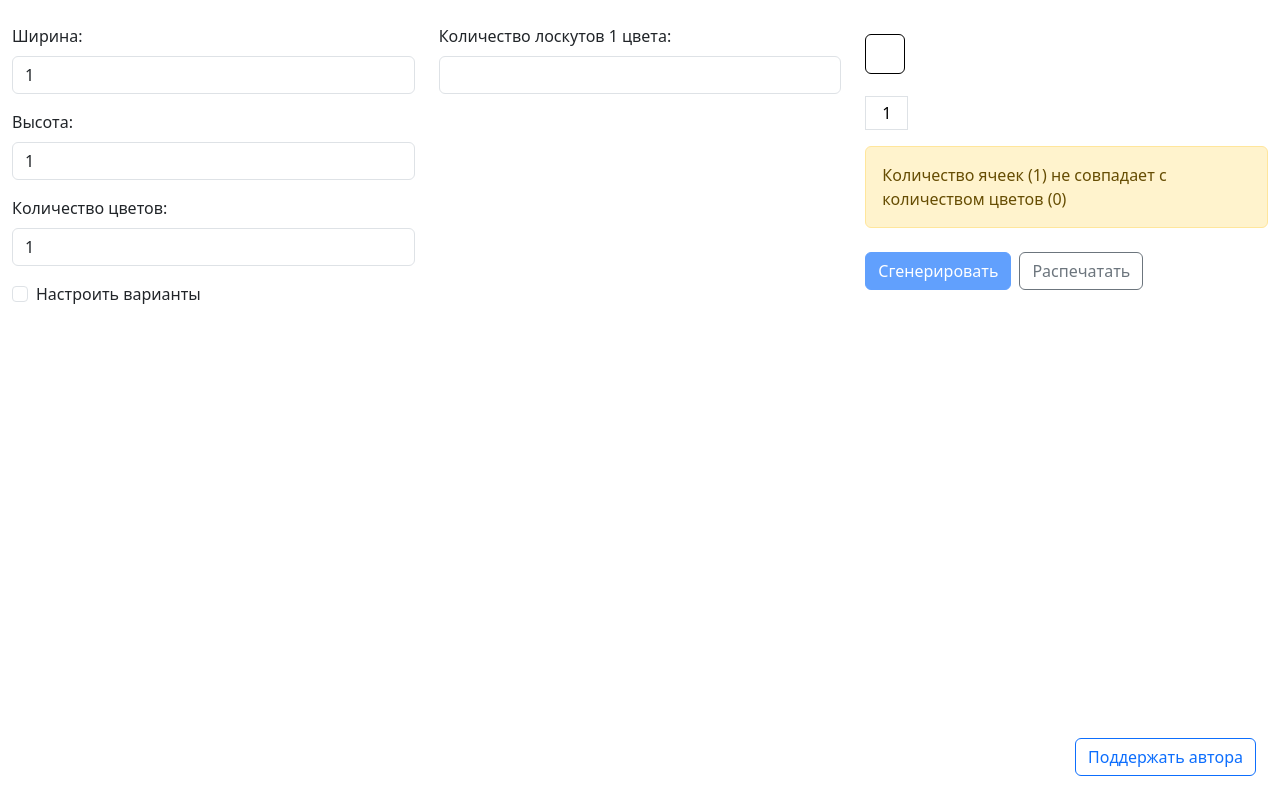
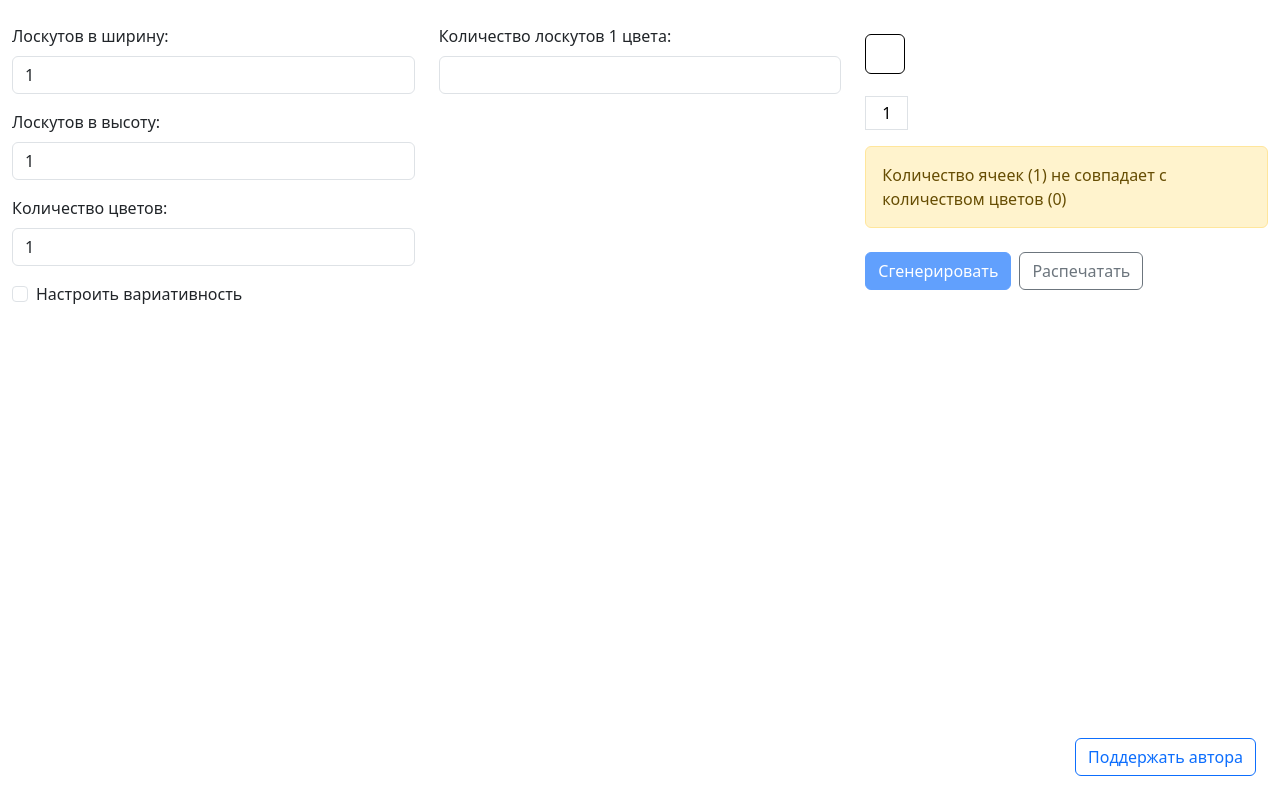
Before and after one commit to abyrate/blanket-front, a Vue app: page / in a window 1280 px wide. Built offline with nearby package versions, Linux system fonts and the light colour scheme.

Commit message:
Поправил название полей

```diff
--- a/src/components/BaseSetting.vue
+++ b/src/components/BaseSetting.vue
@@ -1,10 +1,10 @@
 <template>
     <div class="mb-3">
-        <label for="width" class="form-label">Ширина:</label>
+        <label for="width" class="form-label">Лоскутов в ширину:</label>
         <input id="width" v-model="mainStore.width" min="0" class="form-control" type="number">
     </div>
     <div class="mb-3">
-        <label for="height" class="form-label">Высота:</label>
+        <label for="height" class="form-label">Лоскутов в высоту:</label>
         <input id="height" v-model="mainStore.height" min="0" class="form-control" type="number">
     </div>
     <div class="mb-3">
@@ -15,7 +15,7 @@
         <div class="form-check">
             <input id="flexCheckDefault" v-model="showSeeds" class="form-check-input" type="checkbox">
             <label class="form-check-label" for="flexCheckDefault">
-                Настроить варианты
+                Настроить вариативность
             </label>
         </div>
     </div>
```
